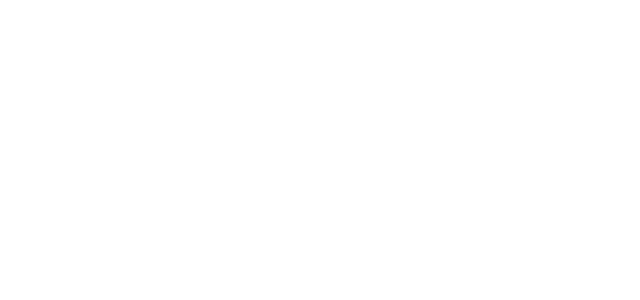
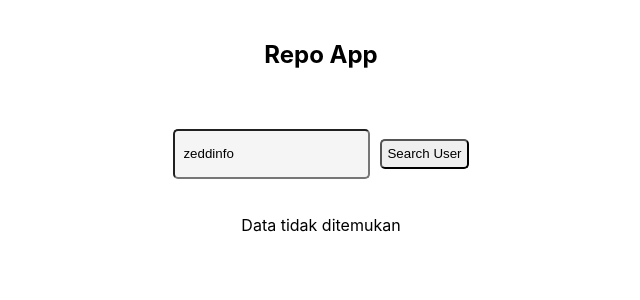
Before and after one commit to zeddinfo/myTens-App, a React (Create React App) app: page / in a window 1280 px wide. Shown: the top 300 px of the page, without its empty margins (319-959 px from the left). Built offline with nearby package versions, Linux system fonts and the light colour scheme.

Commit message:
add layaout app and list card

```diff
--- a/src/App.js
+++ b/src/App.js
@@ -2,6 +2,7 @@
 import './App.css';
 import { useState } from 'react';
 import axios from 'axios';
+import ListCard from './components/listCard';
 
 function App() {
 
@@ -34,7 +35,21 @@
 
   return (
     <div className="App">
+      <div className="App">
+      <div style={{padding: 20, alignContent: 'center', alignItems: 'center', justifyContent: 'center'}}>
+        <h2 style={{textAlign: 'center'}}>Repo App</h2>
+      </div>
+      <div style={{padding: 20, alignContent: 'center', alignItems: 'center', justifyContent: 'center'}}>
+        <input type="text" style={{height: 30, borderRadius: 5, backgroundColor: '#f5f5f5', padding: 8}} placeholder="Cari User" value={user} onChange={(e) => setUser(e.target.value)}/>
+        <button style={{height: 30, borderRadius: 5, padding: 5, marginLeft: 10}} onClick={() => handleSearch()}>
+          Search User
+        </button>
+      </div>
+      {repo.length > 0 ? repo.map((item, index) => {
+         return <ListCard item={item}/>
+       }) : <div style={{alignContent: 'center', justifyContent: 'center', alignItems: 'center'}}><p>Data tidak ditemukan</p></div>}
 
+    </div>
     </div>
   );
 }
```
